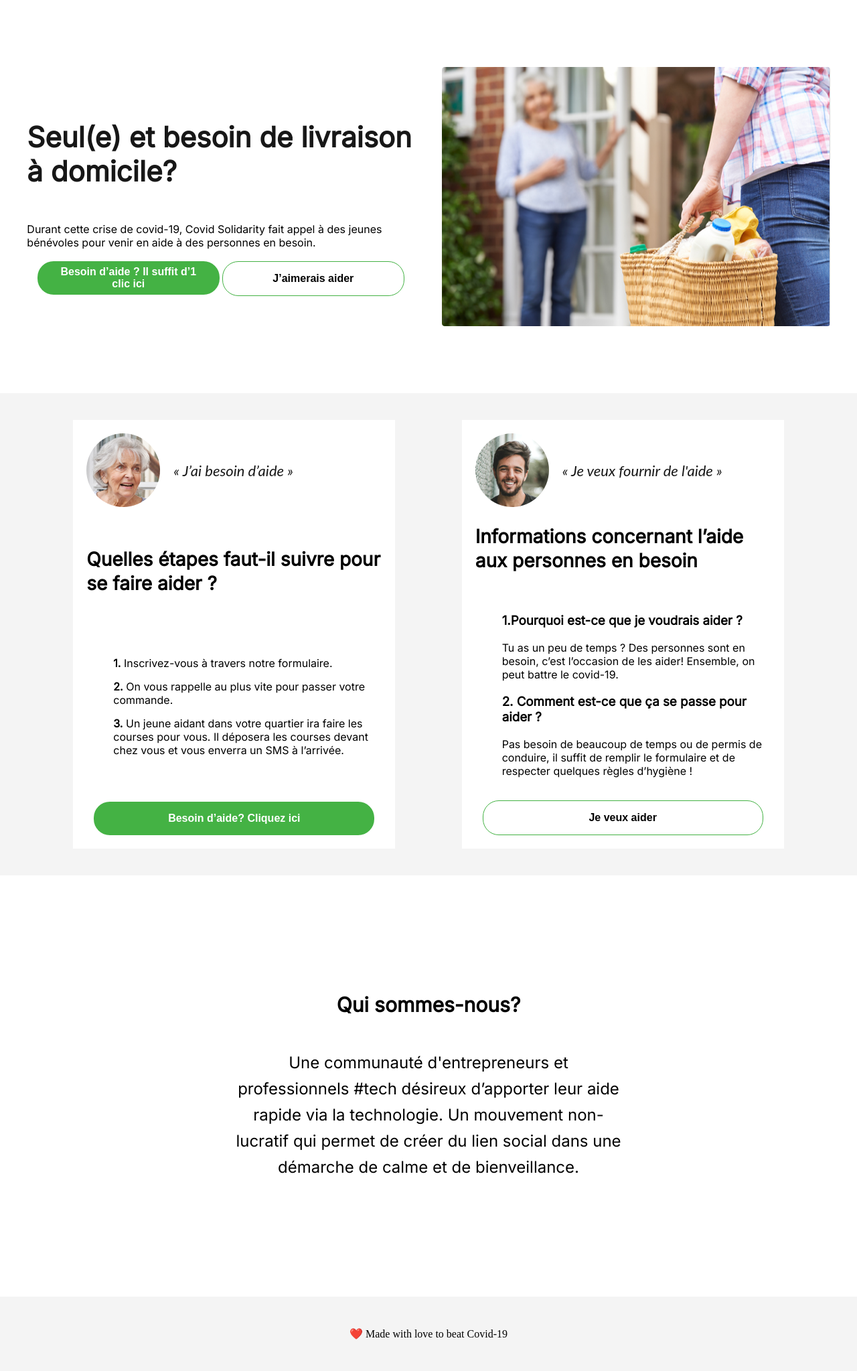
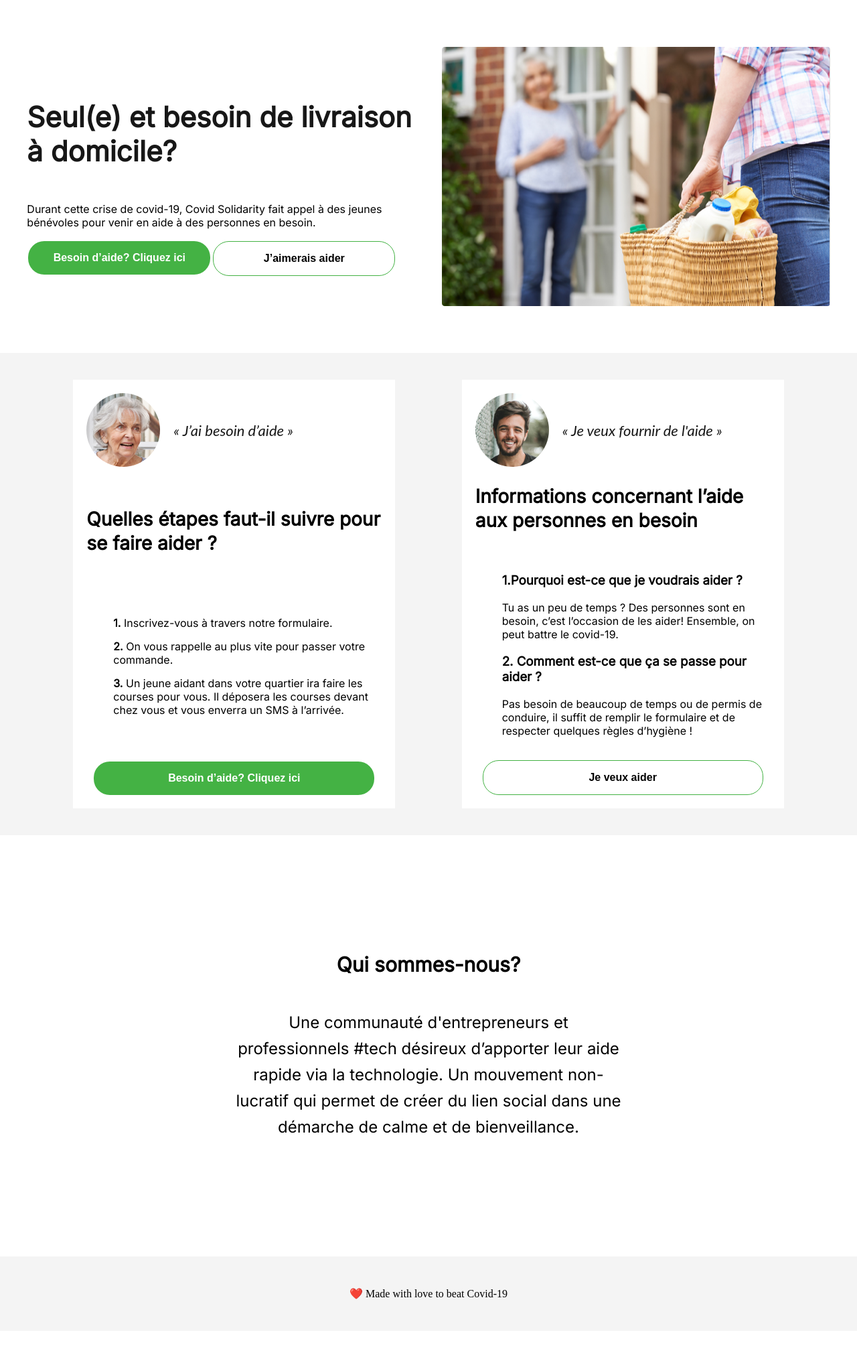
Before and after one commit to GraphtyLove/covid-19-helper, a PHP site: page / in a window 1280 px wide. Shown: the part 95-2142 px from the top of the page at 67% size. After the commit the page ends 2035 px from the top, so only its background shows below. Run offline with PHP 8.4, Linux system fonts and the light colour scheme.

Commit message:
add a flex-wrap on container class

```diff
--- a/assets/css/style.css
+++ b/assets/css/style.css
@@ -29,6 +29,8 @@ nav{
     padding: 10px;
     display: flex;
     justify-content: space-evenly;
+    flex-wrap: wrap;
+    border-bottom: 20px;
 }
 .container-white{
     background:#FFFFFF;
@@ -55,14 +57,18 @@ nav{
 
 /* * --------- HEADER -------- * */
 .container-header{
-    padding: 100px 0;
+    padding: 70px 0;
 }
 
 .header-img{
     width: 580px;
     height: 387px;
 }
-.text-container{
+.container-txt-general{
+    display: flex;
+    align-items: flex-start;
+}
+.container-text{
     display: flex;
     flex-direction: column;
     max-width: 579px;
--- a/index.html
+++ b/index.html
@@ -15,8 +15,8 @@
     </nav>
 
     <header class="container container-white container-header">
-        <section class="df-center">
-            <div class="text-container">
+        <section class="df-center container-txt-general">
+            <div class="container-text">
                 <h1>Seul(e) et besoin de livraison à domicile?</h1>
                 <p>
                     Durant cette crise de covid-19, Covid Solidarity fait
@@ -25,7 +25,7 @@
                 </p>
             </div>
             <div class="header-container-button">
-                <button class="button button-green df-center">Besoin d’aide ? Il suffit d’1 clic ici </button>
+                <button class="button button-green df-center">Besoin d’aide? Cliquez ici</button>
                 <button class="button button-white df-center">J’aimerais aider</button>
             </div>
         </section>
```
